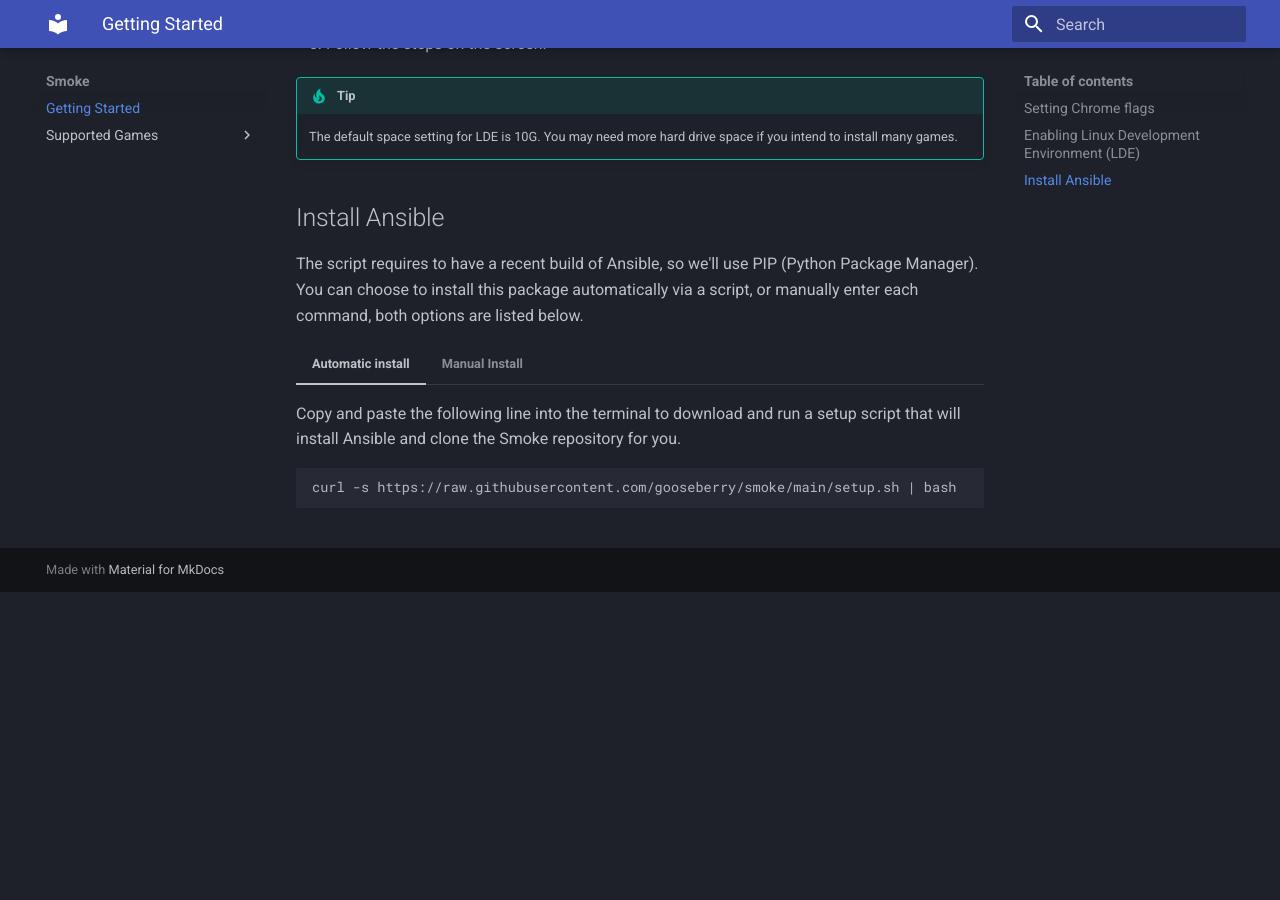
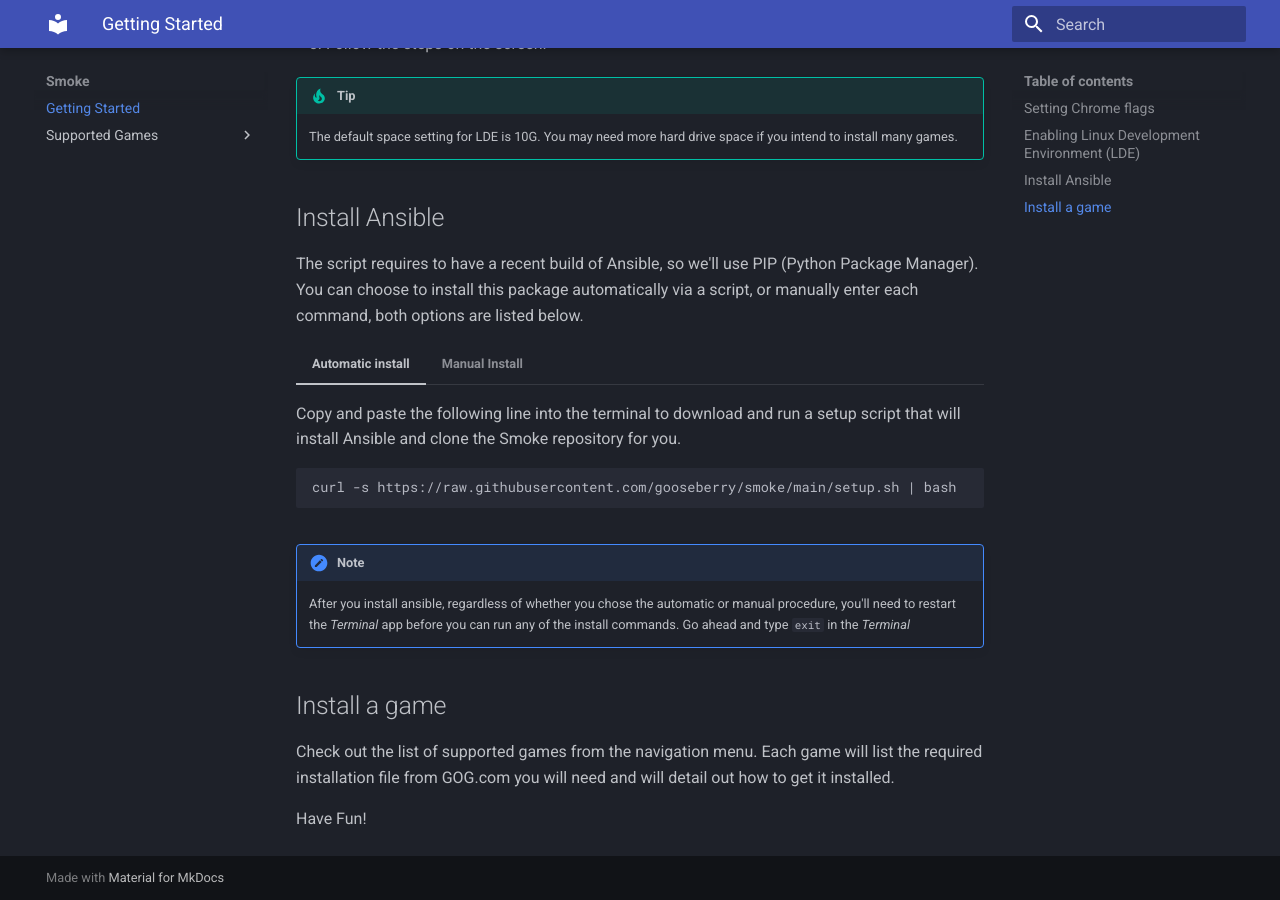
Before and after one commit to gooseberry/smoke, an MkDocs documentation site: the page built from docs/getting-started.md, in a window 1280 px wide and 900 px high, scrolled down 980 px. Built offline with MkDocs 1.6.1 and Material for MkDocs 9.7.7, drawn with Linux system fonts in a browser that asks for light colours; before the commit the page ends 1572 px from its top, so only the background shows below that.

```diff
--- a/docs/getting-started.md
+++ b/docs/getting-started.md
@@ -57,3 +57,12 @@ The script requires to have a recent build of Ansible, so we'll use PIP (Python
     1. Clone the smoke repository locally to your system.
 
             git clone https://github.com/gooseberry/smoke.git
+
+!!! Note
+
+    After you install ansible, regardless of whether you chose the automatic or manual procedure, you'll need to restart the *Terminal* app before you can run any of the install commands.  Go ahead and type `exit` in the *Terminal*
+
+## Install a game
+Check out the list of supported games from the navigation menu.  Each game will list the required installation file from GOG.com you will need and will detail out how to get it installed.
+
+Have Fun!
--- a/mkdocs.yml
+++ b/mkdocs.yml
@@ -31,6 +31,7 @@ theme:
 markdown_extensions:
     - admonition
     - wikilinks
+    - attr_list
     - pymdownx.superfences
     - pymdownx.tabbed:
         alternate_style: true
```
Also changed, not shown: docs/index.md (+3 -2 lines).
